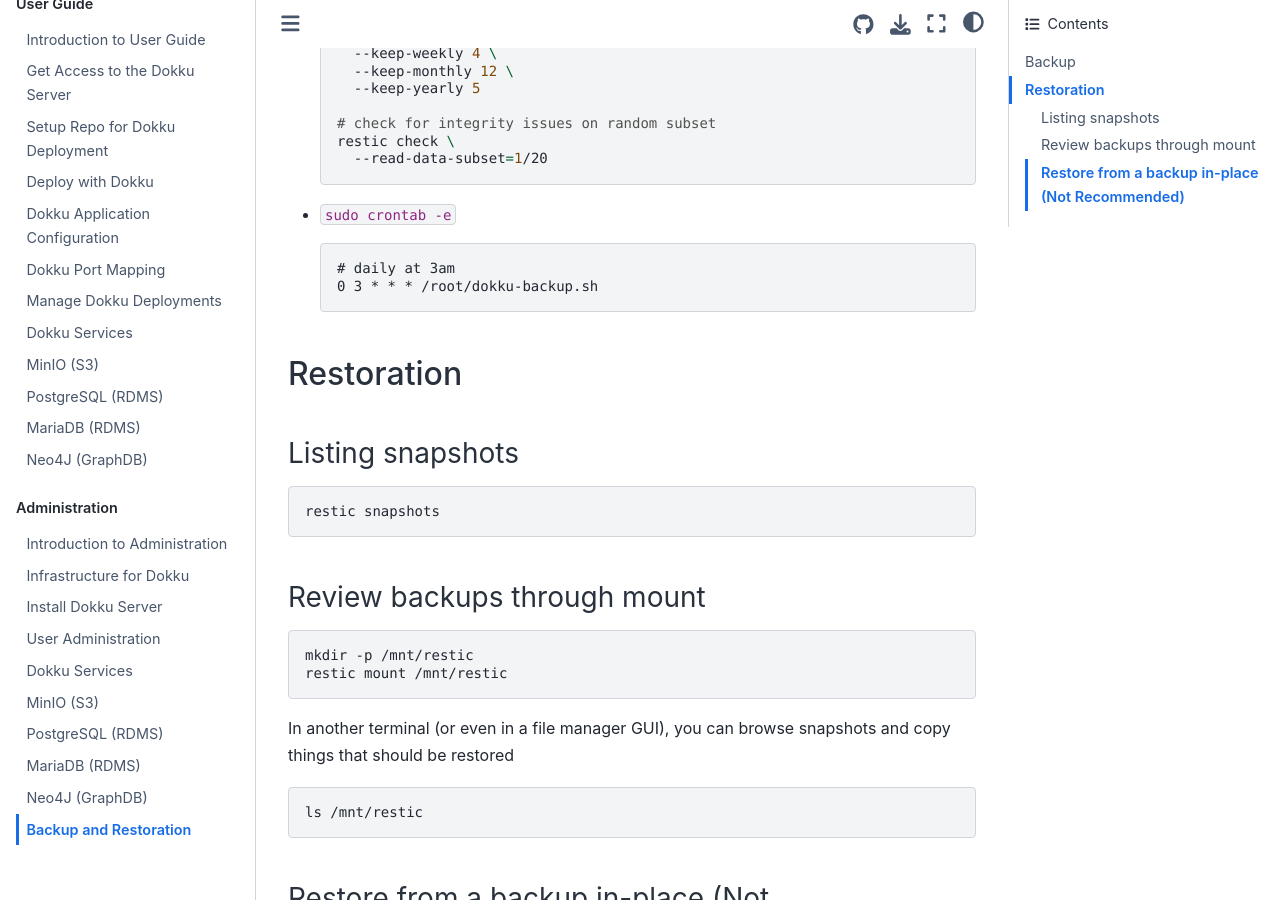
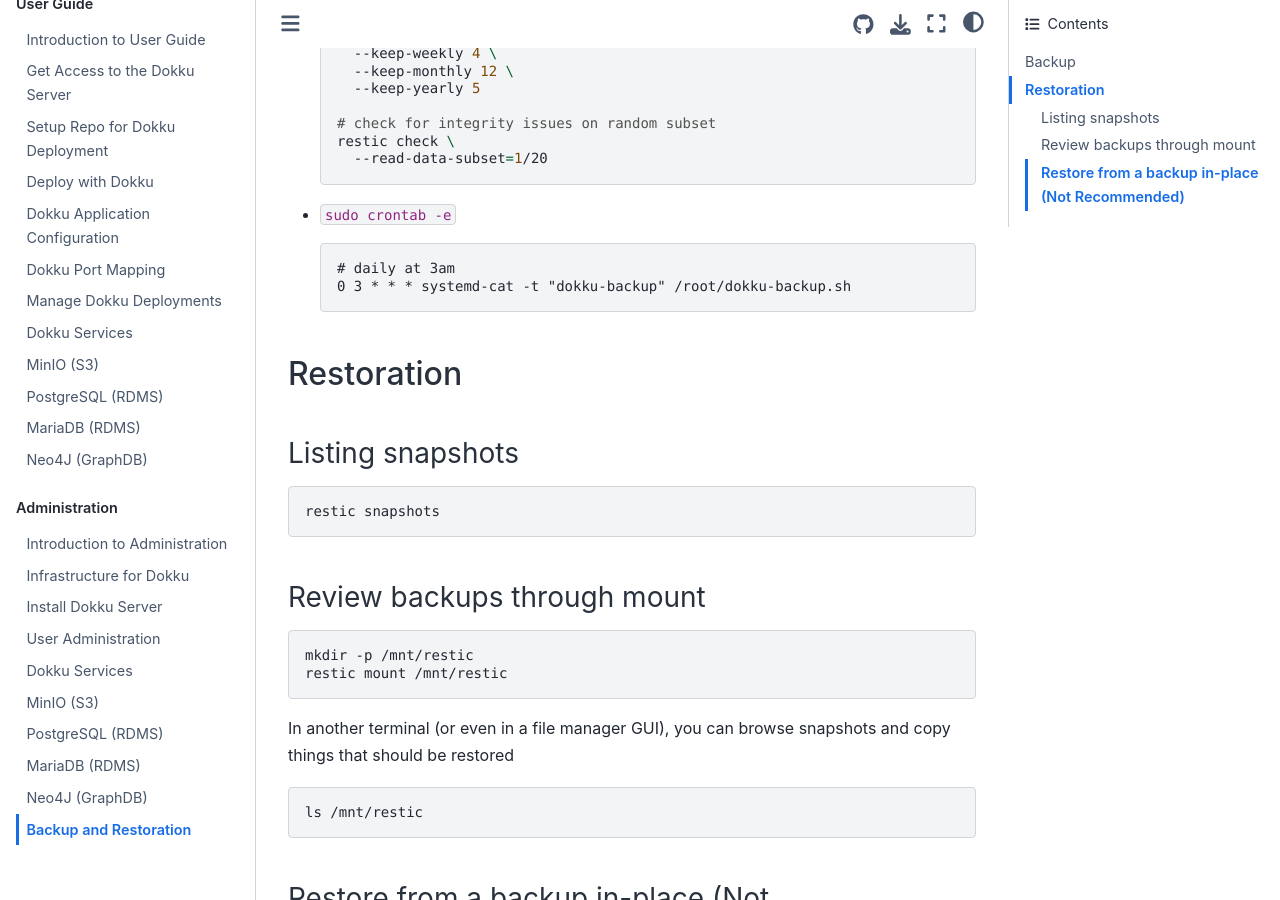
Before and after one commit to MaayanLab/dokku, a Jupyter Book: the page built from administration/50-backup-and-restore.md, in a window 1280 px wide and 900 px high, scrolled down 1507 px. Built offline with Jupyter Book 1.0.4 settings and Sphinx 7.4.7 and the Sphinx Book theme 1.1.4, drawn with Linux system fonts in a browser that asks for light colours.

Commit message:
Ensure backups get logged to journal

````diff
--- a/administration/50-backup-and-restore.md
+++ b/administration/50-backup-and-restore.md
@@ -69,7 +69,7 @@
 - `sudo crontab -e`
   ```crontab
   # daily at 3am
-  0 3 * * * /root/dokku-backup.sh
+  0 3 * * * systemd-cat -t "dokku-backup" /root/dokku-backup.sh
   ```
 
 ## Restoration
````
